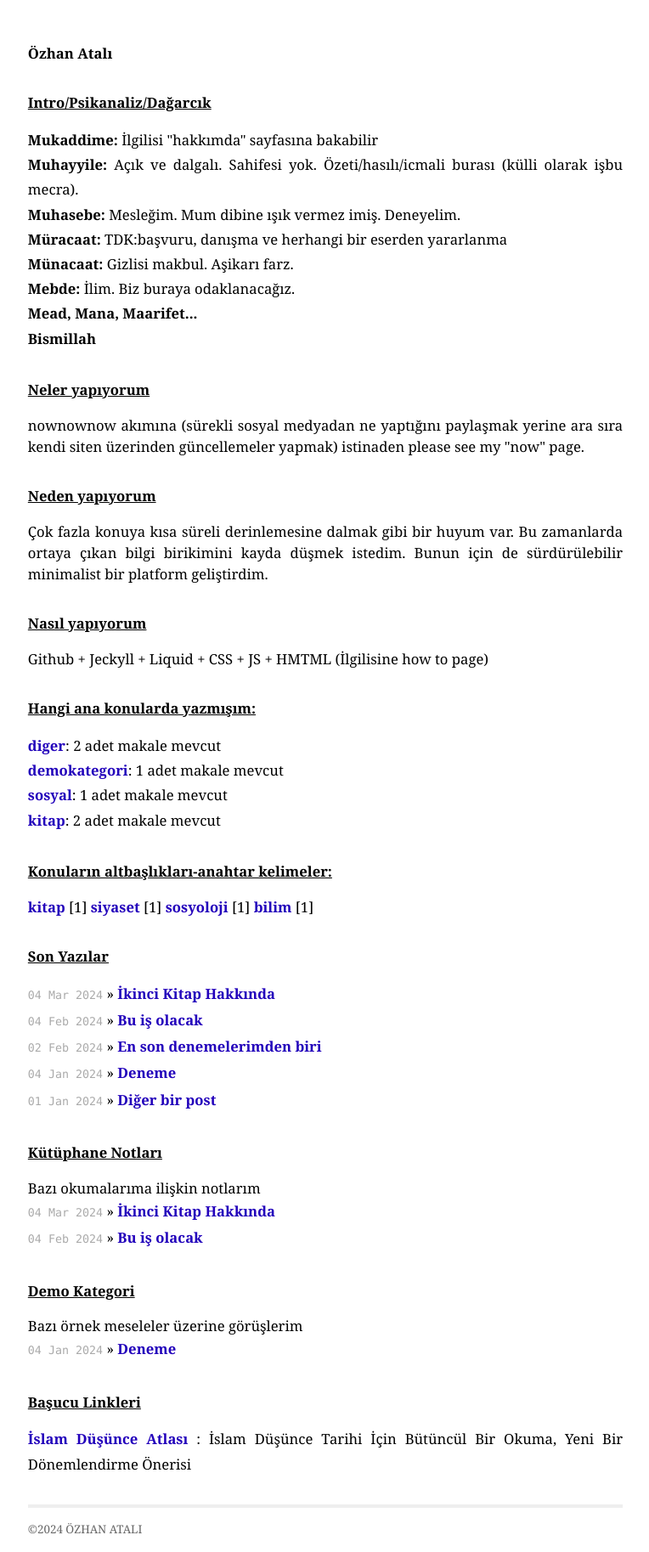
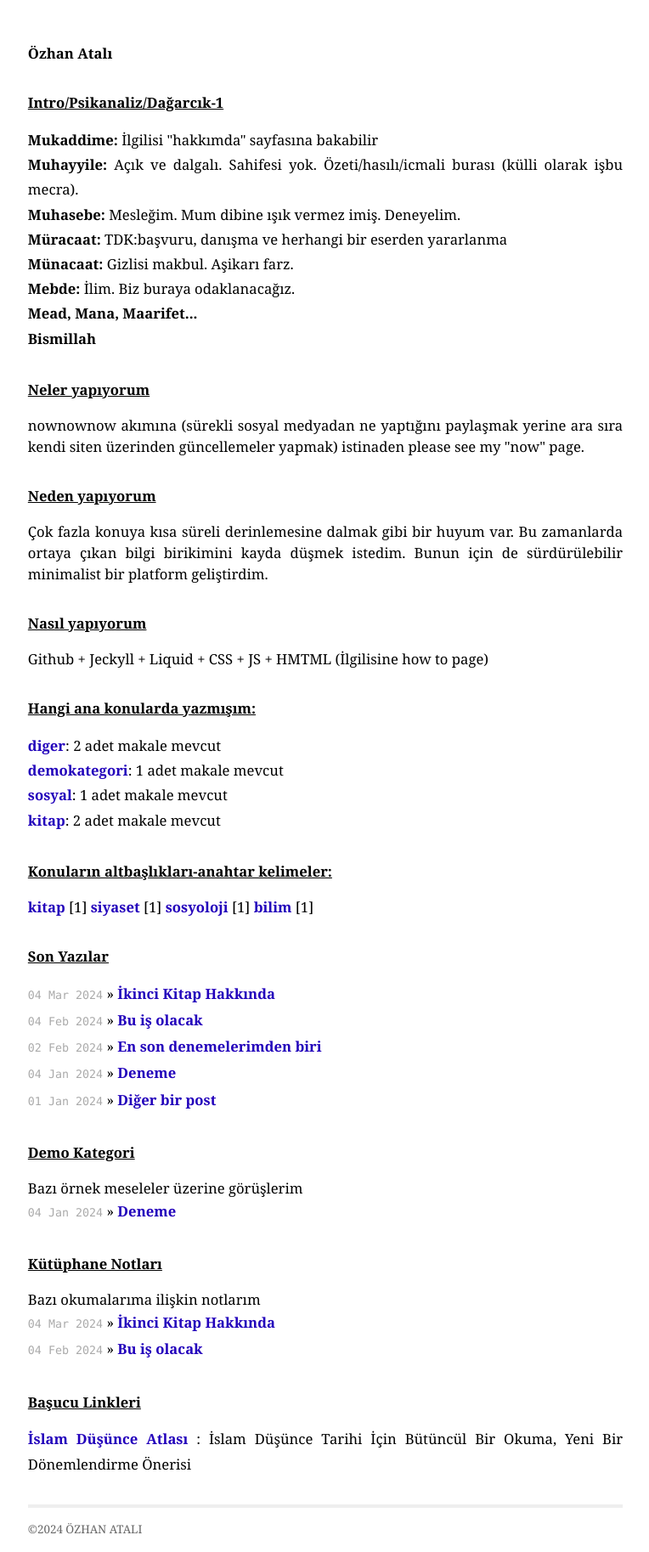
Before and after one commit to ozhanatali/ozhanatali.github.io, a Jekyll site: the page built from index.html, in a window 1280 px wide. Shown: the whole page at 85% size, without its empty margins (257-1021 px from the left). Built offline with Jekyll 4.4.1, drawn with Linux system fonts in a browser that asks for light colours.

Commit message:
Update index.html

```diff
--- a/index.html
+++ b/index.html
@@ -5,7 +5,7 @@ title: Özhan Atalı
 
 {% assign anasayfakategorileri = ''| split: '' %}
 {% for ktgr in site.data.kategoriler %}
-   {% assign anasayfakategorileri = ktgr.kategori | concat: anasayfakategorileri | sort: ktgr.size %}
+   {% assign anasayfakategorileri = ktgr.kategori | concat: anasayfakategorileri | sort: anasayfakategorileri.docs.size %}
 {% endfor %}
 
 
@@ -14,7 +14,7 @@ title: Özhan Atalı
 
 <! –– 5N1K Girişi  ––>
 
-<h1>Intro/Psikanaliz/Dağarcık</h1>
+<h1>Intro/Psikanaliz/Dağarcık-1</h1>
    <ul class="posts">
       <li><b>Mukaddime:</b> İlgilisi "hakkımda" sayfasına bakabilir</li>
       <li><b>Muhayyile:</b> Açık ve dalgalı. Sahifesi yok. Özeti/hasılı/icmali burası (külli olarak işbu mecra).</li>
```
